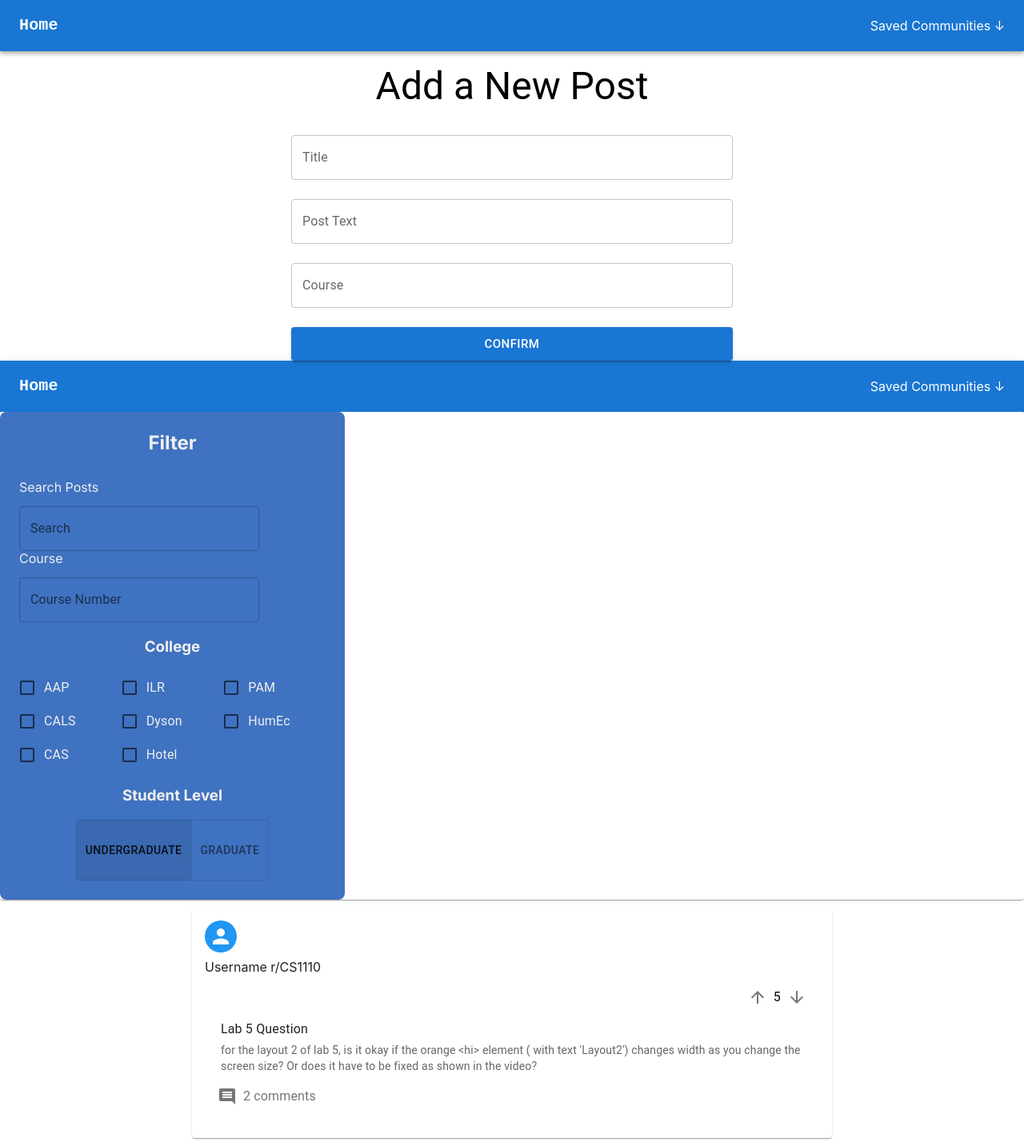
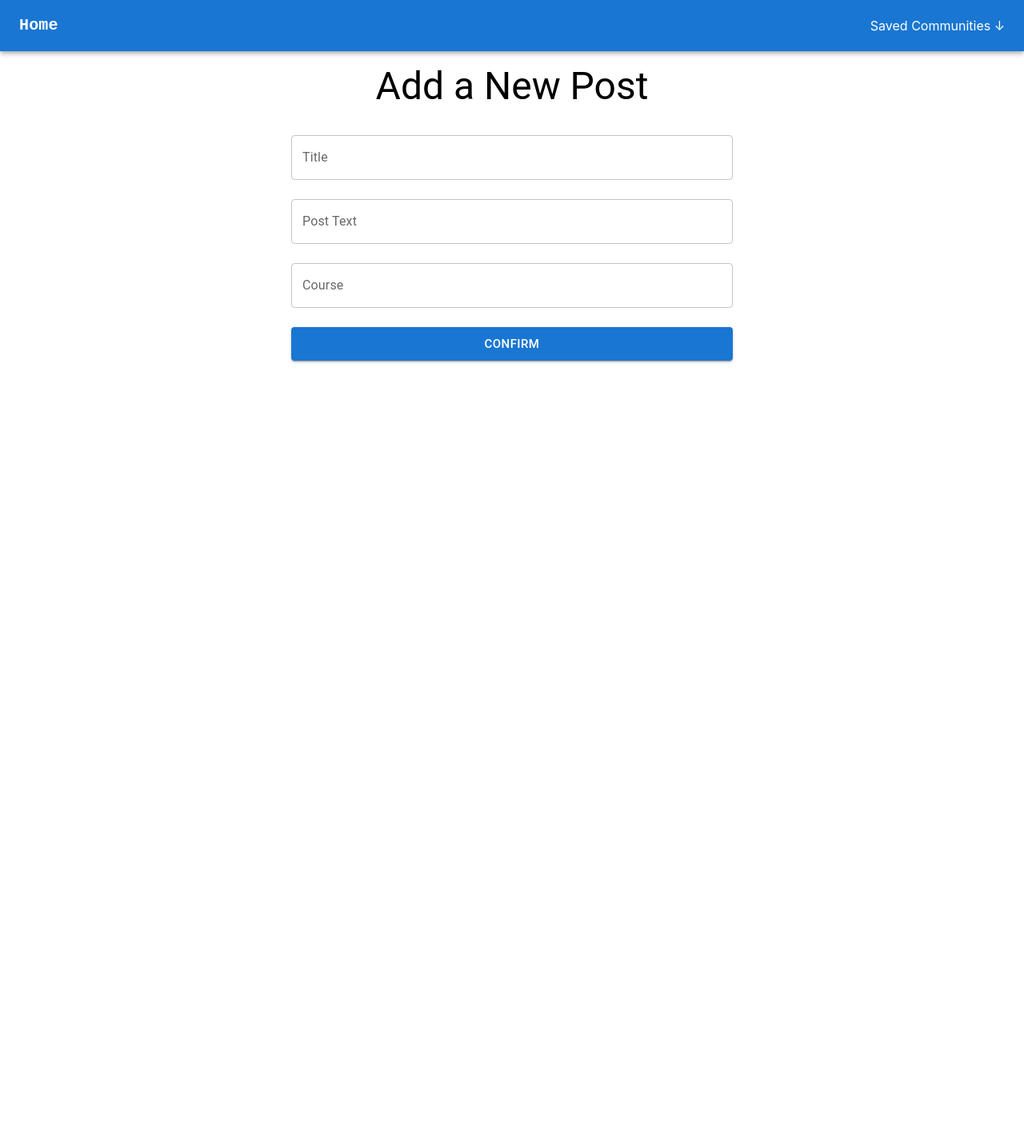
Before and after one commit to cornellh4i/newbie-hackathon, a React (Create React App) app in the folder frontend/: page /createpost in a window 1280 px wide. Shown: the whole page at 80% size. After the commit the page ends 800 px from the top, so only its background shows below. Built offline with nearby package versions, Linux system fonts and the light colour scheme.

Commit message:
fixed the look

```diff
--- a/frontend/src/App.tsx
+++ b/frontend/src/App.tsx
@@ -25,12 +25,6 @@ function App() {
         rel="stylesheet"
         href="https://fonts.googleapis.com/css?family=Inter:400,700&display=swap"
       />
-      <Navbar />
-      <FilterMenu />
-      <PostCard username="Username" title="Lab 5 Question" question="for the
-      layout 2 of lab 5, is it okay if the orange <hi> element ( with text
-      'Layout2') changes width as you change the screen size? Or does it have
-      to be fixed as shown in the video?" course="CS1110" rank={5} comments={["hi", "hi"]} />
     </div>
   );
 }
--- a/frontend/src/components/PostButton.tsx
+++ b/frontend/src/components/PostButton.tsx
@@ -8,6 +8,7 @@ import Avatar from '@mui/material/Avatar';
 import Button from '@mui/material/Button';
 import Tooltip from '@mui/material/Tooltip';
 import AdbIcon from '@mui/icons-material/Adb';
+import { useNavigate } from 'react-router-dom';
 
 const styles = {
   container: {
@@ -25,14 +26,19 @@ const styles = {
   },
 };
 
-function PostButton() {
+
+export default function PostButton() {
+  const navigate = useNavigate();
+
+  const handleNavigate = () => {
+    navigate('/createpost');
+  };
+
   return (
     <Container sx={styles.container}>
-      <Button variant="contained" sx={styles.button}>
+      <Button onClick={handleNavigate} variant="contained" sx={styles.button}>
         Post
       </Button>
     </Container>
   );
 }
-
-export default PostButton;
--- a/frontend/src/pages/CreatePostPage.tsx
+++ b/frontend/src/pages/CreatePostPage.tsx
@@ -22,8 +22,6 @@ export default function CreatePostPage() {
       window.alert('Please fill in all fields');
       return;
     }
-    // Add your createPost function here if needed
-    // createPost(title, postText, comments, upvotes, course);
     navigate('/');
   };
 
--- a/frontend/src/pages/HomePage.tsx
+++ b/frontend/src/pages/HomePage.tsx
@@ -3,12 +3,15 @@ import logo from './logo.svg';
 import Navbar from '../components/Navbar';
 import PostButton from '../components/PostButton';
 import { BrowserRouter, Routes, Route, Link } from "react-router-dom";
+import FilterMenu from '../components/FilterMenu';
+import PostCard from '../components/PostCard';
 
 export default function HomePage() {
   return (
     <div>
       <Navbar />
       <PostButton />
+      <FilterMenu />
     </div>
   );
 }
--- /dev/null
+++ b/package.json
@@ -0,0 +1,5 @@
+{
+  "dependencies": {
+    "react-router-dom": "^6.16.0"
+  }
+}
```
Also changed, not shown: 1 other file (tests, documents, lock files or other folders).
